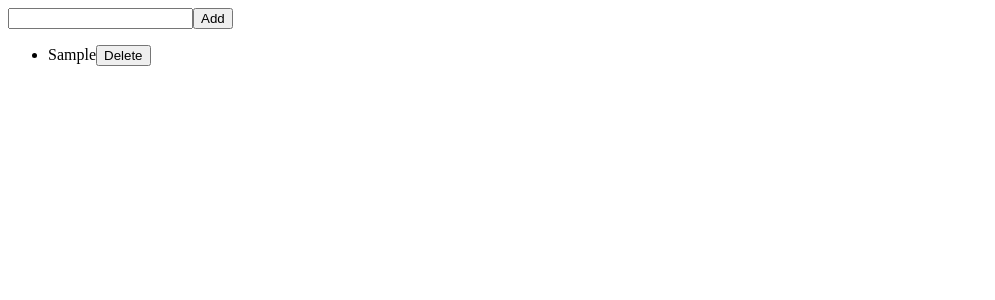
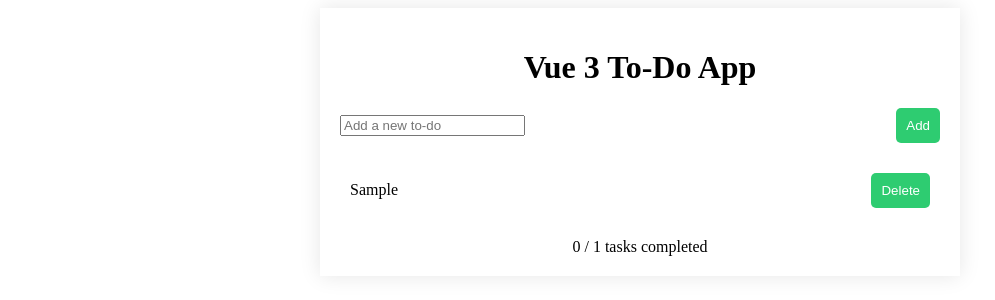
Before and after one commit to emilsosa/yet-another-todo-app, a Nuxt app in the folder web/: page / in a window 1280 px wide. Both pictures are taken after typing "Sample" into the empty fields and a click on the button "Add". Shown: the top 300 px of the page, without its empty margins (0-995 px from the left). Built offline with nearby package versions, Linux system fonts and the light colour scheme.

Commit message:
Adding some css to it, also a counter of tasks

```diff
--- a/web/app.vue
+++ b/web/app.vue
@@ -1,18 +1,23 @@
 <template>
-          <div>
-              <input type="text" v-model="newTodo" />
+    <div class="todo-app">
+        <h1 class="title">Vue 3 To-Do App</h1>
+        <div class="add-todo">
+            <input type="text" v-model="newTodo" placeholder="Add a new to-do" />
             <button @click="addTodo">Add</button>
-              <ul>
-                  <li v-for="todo in todos" :key="todo.id">
-                      <span>{{ todo.title }}</span>
+        </div>
+        <ul class="todo-list">
+            <li v-for="todo in todos" :key="todo.id" class="todo-item">
+                <span class="todo-title">{{ todo.title }}</span>
                 <button @click="deleteTodo(todo.id)">Delete</button>
             </li>
         </ul>
+        <div class="todo-count">
+            <span>{{ getCompletedTodos }} / {{ getTotalTodos }} tasks completed</span>
+        </div>
     </div>
 </template>
-
 <script lang="ts">
-          import { defineComponent, ref } from 'vue';
+import { defineComponent, ref, computed } from 'vue';
 
 interface Todo {
     id: number;
@@ -47,12 +52,83 @@
             }
         };
 
+        const getCompletedTodos = computed(() => {
+            return todos.value.filter((todo) => todo.completed).length;
+        });
+
+        const getTotalTodos = computed(() => {
+            return todos.value.length;
+        });
+
         return {
             newTodo,
             todos,
             addTodo,
             deleteTodo,
+            getCompletedTodos,
+            getTotalTodos,
         };
     },
 });
 </script>
+<style>
+.todo-app {
+    max-width: 600px;
+    margin: 0 auto;
+    padding: 20px;
+    box-shadow: 0px 0px 20px rgba(0, 0, 0, 0.1);
+}
+
+.title {
+    text-align: center;
+}
+
+.add-todo {
+    display: flex;
+    justify-content: space-between;
+    align-items: center;
+    margin-bottom: 20px;
+}
+
+.todo-list {
+    list-style: none;
+    padding: 0;
+    margin: 0;
+}
+
+.todo-item {
+    display: flex;
+    justify-content: space-between;
+    align-items: center;
+    padding: 10px;
+    border-bottom: 1px solid #ccc;
+}
+
+.todo-item:last-child {
+    border-bottom: none;
+}
+
+.todo-title {
+    flex-grow: 1;
+    margin-right: 10px;
+}
+
+button {
+    padding: 10px;
+    border-radius: 5px;
+    border: none;
+    background-color: #2ecc71;
+    color: #fff;
+    cursor: pointer;
+    transition: background-color 0.3s ease;
+}
+
+button:hover {
+    background-color: #27ae60;
+}
+
+.todo-count {
+    text-align: center;
+    margin-top: 20px;
+}
+</style>
```
Lines whose indentation alone changed are shown as unchanged.
